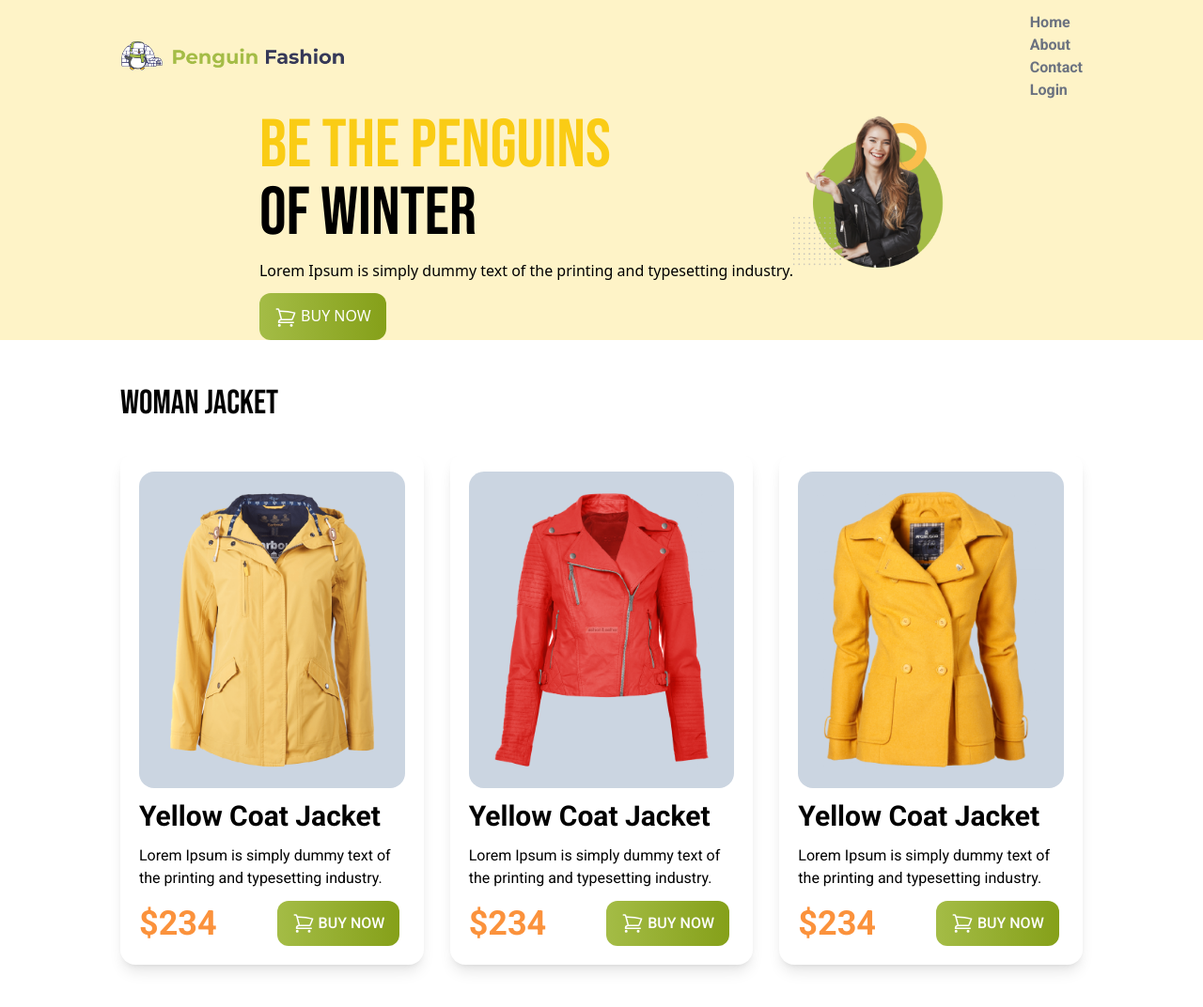
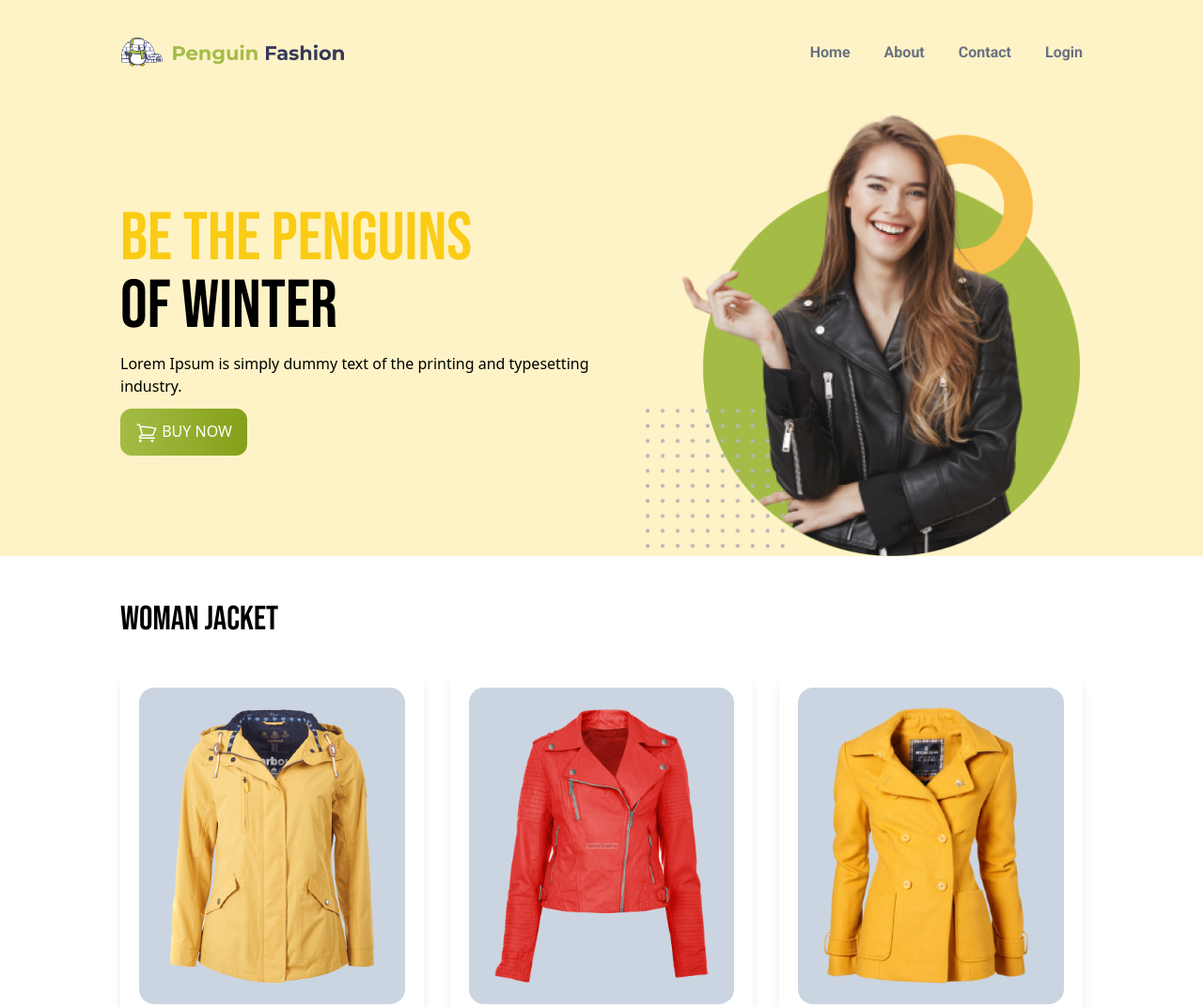
Before and after one commit to ashikurbd71/Penguin-Fashion-House, a plain HTML site: page index.html in a window 1280 px wide. Shown: the top 1072 px of the page at 94% size. Drawn offline with nearby package versions, Linux system fonts and the light colour scheme.

Commit message:
all done

```diff
--- a/index.html
+++ b/index.html
@@ -37,13 +37,13 @@
         <!-- nav section -->
 
               <nav class="max-w-5xl mx-auto ">
-<div class=" md:flex py-3 justify-between pb-3 items-center  ">
-              <div class="w-30 md:w-60 text-center">
+<div class=" md:flex py-3 justify-between items-center text-center ">
+              <div class="w-60 py-7">
                 <img src="icons/logo.png" alt="">
               </div>
 
                <div class="">
-                <ul class="flex-col gap-3 md.flex justify-center  font-roboto font-semibold text-gray-500">
+                <ul class="flex  justify-center gap-9 font-roboto font-semibold text-gray-500">
                     <li>Home</li>
                     <li>About</li>
                     <li>Contact</li>
@@ -54,10 +54,10 @@
               </nav>
 
         <!-- banner section -->
-        <div class="md:flex lg:flex justify-center ">
+        <div class="md:flex lg:flex justify-center items-center">
 
         <div class="">
-            <h1 class="text-3xl md:text-7xl uppercase font-Bebas text-start   ">
+            <h1 class="text-4xl md:text-7xl uppercase font-Bebas text-left ">
                 <span  class="text-yellow-400 py-4">Be the Penguins</span>
                 <br>
                 of Winter
@@ -78,7 +78,7 @@
 
             <div>
 
-                <img class="w-40" src="images/model.png" alt="">
+                <img src="images/model.png" alt="">
 
             </div>
 
```
